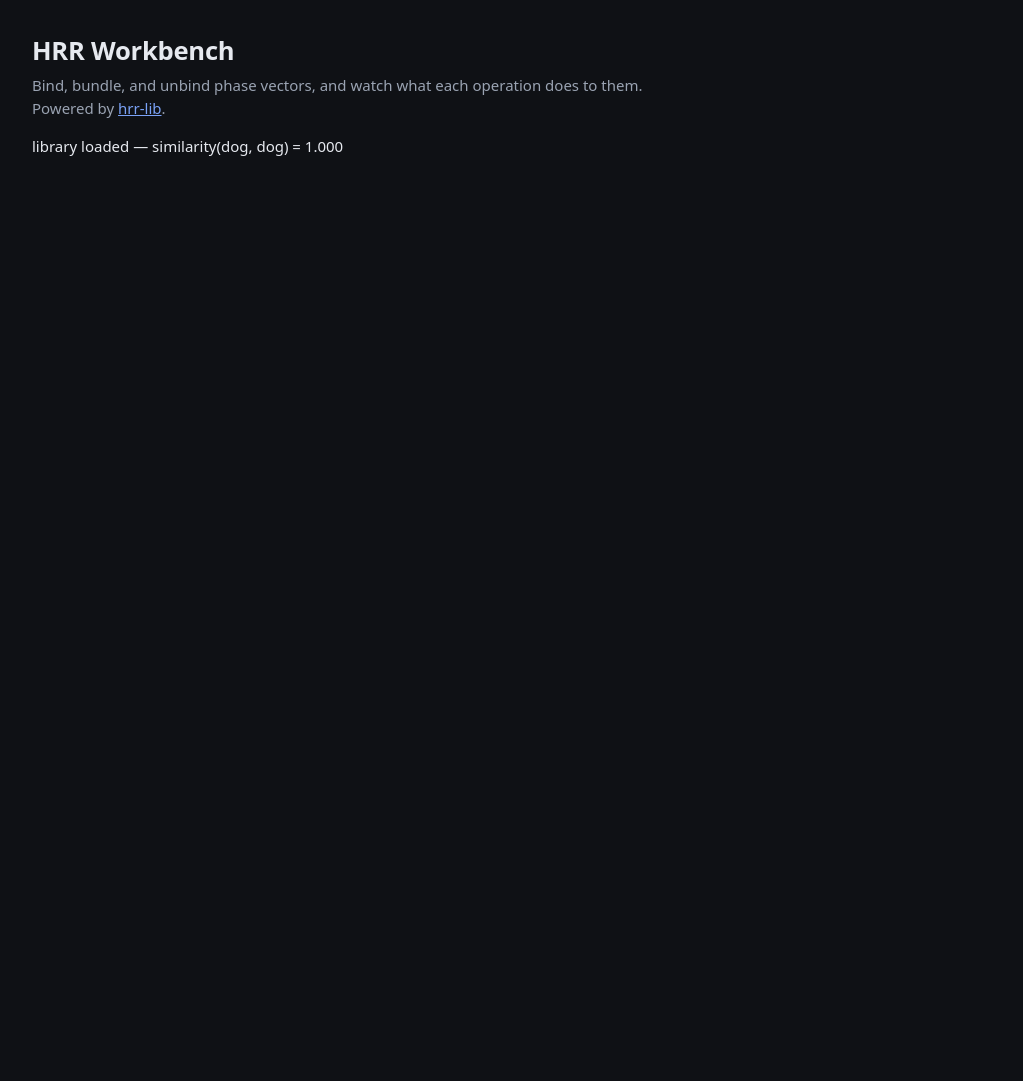
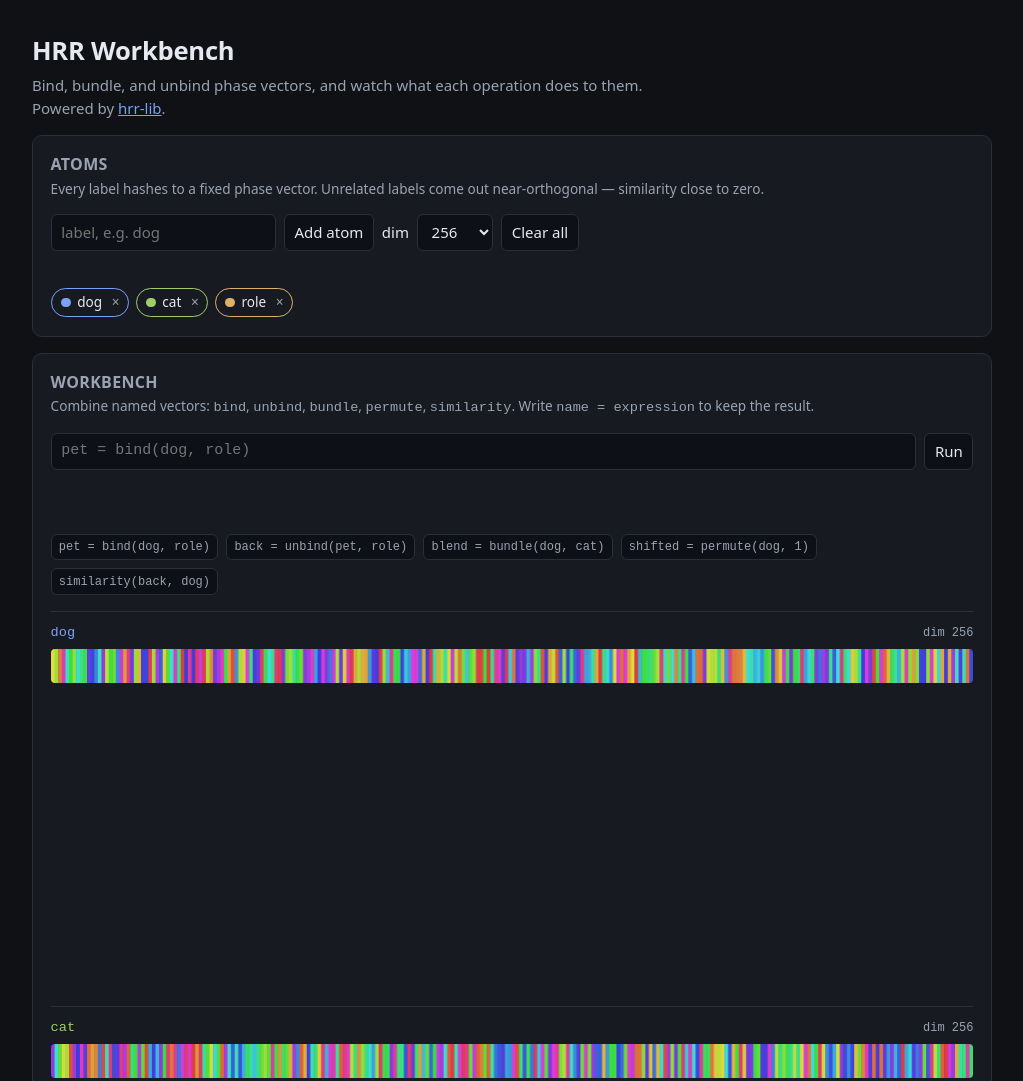
Before and after one commit to fingerskier/HRR.js, a website built with Vite: page web/index.html in a window 1280 px wide. Shown: the top 1081 px of the page, without its empty margins (128-1151 px from the left). Before the commit the page ends 800 px from the top, so only its background shows below. Built offline with nearby package versions, Linux system fonts and the light colour scheme.

Commit message:
feat(web): atom shelf and expression workbench

```diff
--- a/web/src/main.ts
+++ b/web/src/main.ts
@@ -1,8 +1,17 @@
 import './style.css'
-import { encodeAtom, similarity } from 'hrr-lib'
+import { mountShelf } from './panels/shelf.js'
+import { mountWorkbench } from './panels/workbench.js'
+import { Store } from './state.js'
 
 const app = document.querySelector<HTMLElement>('#app')
 if (app === null) throw new Error('#app is missing from index.html')
 
-const self = similarity(encodeAtom('dog', 256), encodeAtom('dog', 256))
-app.textContent = `library loaded — similarity(dog, dog) = ${self.toFixed(3)}`
+const store = new Store()
+
+mountShelf(app, store)
+mountWorkbench(app, store)
+
+// A starting point that already shows the interesting behaviour.
+store.addAtom('dog')
+store.addAtom('cat')
+store.addAtom('role')
--- /dev/null
+++ b/web/src/panels/shelf.ts
@@ -0,0 +1,103 @@
+import { DIMS, Store } from '../state.js'
+
+/**
+ * Atom management: type a label, get a deterministic vector. Also owns the
+ * dimension selector, since changing it re-encodes everything on the shelf.
+ */
+export function mountShelf(root: HTMLElement, store: Store): void {
+  const panel = document.createElement('section')
+  panel.className = 'panel'
+  panel.innerHTML = `
+    <h2>Atoms</h2>
+    <p class="hint">
+      Every label hashes to a fixed phase vector. Unrelated labels come out
+      near-orthogonal — similarity close to zero.
+    </p>
+    <form class="row" id="atom-form">
+      <input id="atom-label" placeholder="label, e.g. dog" autocomplete="off" size="18" />
+      <button type="submit">Add atom</button>
+      <label for="dim-select">dim</label>
+      <select id="dim-select"></select>
+      <button type="button" id="reset">Clear all</button>
+    </form>
+    <p class="error" id="atom-error"></p>
+    <div class="chips" id="chips"></div>
+  `
+  root.append(panel)
+
+  const form = panel.querySelector<HTMLFormElement>('#atom-form')!
+  const input = panel.querySelector<HTMLInputElement>('#atom-label')!
+  const select = panel.querySelector<HTMLSelectElement>('#dim-select')!
+  const reset = panel.querySelector<HTMLButtonElement>('#reset')!
+  const error = panel.querySelector<HTMLParagraphElement>('#atom-error')!
+  const chips = panel.querySelector<HTMLDivElement>('#chips')!
+
+  for (const dim of DIMS) {
+    const option = document.createElement('option')
+    option.value = String(dim)
+    option.textContent = String(dim)
+    select.append(option)
+  }
+  select.value = String(store.dim)
+
+  form.addEventListener('submit', event => {
+    event.preventDefault()
+    error.textContent = ''
+    try {
+      store.addAtom(input.value)
+      input.value = ''
+    } catch (e) {
+      error.textContent = e instanceof Error ? e.message : String(e)
+    }
+  })
+
+  select.addEventListener('change', () => {
+    error.textContent = ''
+    try {
+      store.setDim(Number(select.value))
+    } catch (e) {
+      error.textContent = e instanceof Error ? e.message : String(e)
+      select.value = String(store.dim)
+    }
+  })
+
+  reset.addEventListener('click', () => {
+    store.reset()
+    error.textContent = ''
+  })
+
+  const render = (): void => {
+    select.value = String(store.dim)
+    chips.replaceChildren()
+
+    for (const entry of store.entries) {
+      const chip = document.createElement('span')
+      chip.className = 'chip'
+      chip.style.borderColor = entry.color
+
+      const dot = document.createElement('i')
+      dot.style.background = entry.color
+      chip.append(dot, document.createTextNode(entry.name))
+
+      if (entry.kind === 'derived') {
+        const source = document.createElement('em')
+        source.textContent = entry.source
+        chip.append(source)
+      }
+
+      const remove = document.createElement('button')
+      remove.type = 'button'
+      remove.textContent = '×'
+      remove.title = `remove ${entry.name} and anything derived from it`
+      remove.addEventListener('click', () => {
+        store.remove(entry.name)
+      })
+      chip.append(remove)
+
+      chips.append(chip)
+    }
+  }
+
+  store.subscribe(render)
+  render()
+}
--- /dev/null
+++ b/web/src/panels/workbench.ts
@@ -0,0 +1,161 @@
+import type { Entry, Store } from '../state.js'
+import { drawDial } from '../viz/dial.js'
+import { drawScatter } from '../viz/scatter.js'
+import { drawStrip, indexAtX } from '../viz/strip.js'
+
+const EXAMPLES = [
+  'pet = bind(dog, role)',
+  'back = unbind(pet, role)',
+  'blend = bundle(dog, cat)',
+  'shifted = permute(dog, 1)',
+  'similarity(back, dog)',
+]
+
+/**
+ * The expression bar and one row per named vector. A row shows the strip; the
+ * row expands to a dial and a scatter when clicked.
+ */
+export function mountWorkbench(root: HTMLElement, store: Store): void {
+  const panel = document.createElement('section')
+  panel.className = 'panel'
+  panel.innerHTML = `
+    <h2>Workbench</h2>
+    <p class="hint">
+      Combine named vectors: <code>bind</code>, <code>unbind</code>,
+      <code>bundle</code>, <code>permute</code>, <code>similarity</code>.
+      Write <code>name = expression</code> to keep the result.
+    </p>
+    <form class="row" id="expr-form">
+      <input id="expr-input" placeholder="pet = bind(dog, role)" autocomplete="off" />
+      <button type="submit">Run</button>
+    </form>
+    <p class="error" id="expr-error"></p>
+    <p class="readout" id="expr-result"></p>
+    <div class="row examples" id="examples"></div>
+    <div id="rows"></div>
+  `
+  root.append(panel)
+
+  const form = panel.querySelector<HTMLFormElement>('#expr-form')!
+  const input = panel.querySelector<HTMLInputElement>('#expr-input')!
+  const error = panel.querySelector<HTMLParagraphElement>('#expr-error')!
+  const result = panel.querySelector<HTMLParagraphElement>('#expr-result')!
+  const examples = panel.querySelector<HTMLDivElement>('#examples')!
+  const rows = panel.querySelector<HTMLDivElement>('#rows')!
+
+  for (const example of EXAMPLES) {
+    const button = document.createElement('button')
+    button.type = 'button'
+    button.className = 'example'
+    button.textContent = example
+    button.addEventListener('click', () => {
+      input.value = example
+      input.focus()
+    })
+    examples.append(button)
+  }
+
+  form.addEventListener('submit', event => {
+    event.preventDefault()
+    error.textContent = ''
+    result.textContent = ''
+
+    const line = input.value.trim()
+    if (line === '') return
+
+    try {
+      // A bare similarity call yields a number; anything else yields a vector.
+      try {
+        const scalar = store.submitScalar(line)
+        result.textContent = `= ${scalar.toFixed(6)}`
+      } catch {
+        const entry = store.submit(line)
+        result.textContent = `stored ${entry.name}`
+      }
+      input.value = ''
+    } catch (e) {
+      error.textContent = e instanceof Error ? e.message : String(e)
+    }
+  })
+
+  const expanded = new Set<string>()
+
+  const buildRow = (entry: Entry): HTMLElement => {
+    const row = document.createElement('article')
+    row.className = 'vrow'
+
+    const head = document.createElement('div')
+    head.className = 'vrow-head'
+    head.innerHTML = `
+      <button type="button" class="vrow-toggle"></button>
+      <span class="vrow-readout"></span>
+    `
+    const toggle = head.querySelector<HTMLButtonElement>('.vrow-toggle')!
+    const readout = head.querySelector<HTMLSpanElement>('.vrow-readout')!
+    toggle.style.color = entry.color
+    toggle.textContent =
+      entry.kind === 'atom' ? entry.name : `${entry.name} = ${entry.source}`
+
+    const strip = document.createElement('canvas')
+    strip.className = 'strip'
+
+    const detail = document.createElement('div')
+    detail.className = 'vrow-detail'
+
+    const dial = document.createElement('canvas')
+    const scatter = document.createElement('canvas')
+    detail.append(dial, scatter)
+
+    row.append(head, strip, detail)
+
+    const isOpen = expanded.has(entry.name)
+    detail.hidden = !isOpen
+
+    toggle.addEventListener('click', () => {
+      if (expanded.has(entry.name)) expanded.delete(entry.name)
+      else expanded.add(entry.name)
+      detail.hidden = !expanded.has(entry.name)
+      if (!detail.hidden) {
+        drawDial(dial, entry.vector)
+        drawScatter(scatter, entry.vector)
+      }
+    })
+
+    strip.addEventListener('mousemove', event => {
+      const i = indexAtX(strip, entry.vector.length, event.clientX)
+      readout.textContent = `[${i}] ${entry.vector[i]!.toFixed(4)} rad`
+    })
+    strip.addEventListener('mouseleave', () => {
+      readout.textContent = `dim ${entry.vector.length}`
+    })
+    readout.textContent = `dim ${entry.vector.length}`
+
+    // Canvases must be in the document before they report a width.
+    queueMicrotask(() => {
+      drawStrip(strip, entry.vector)
+      if (isOpen) {
+        drawDial(dial, entry.vector)
+        drawScatter(scatter, entry.vector)
+      }
+    })
+
+    return row
+  }
+
+  const render = (): void => {
+    rows.replaceChildren()
+    if (store.entries.length === 0) {
+      const empty = document.createElement('p')
+      empty.className = 'hint'
+      empty.textContent = 'Add an atom above to get started.'
+      rows.append(empty)
+      return
+    }
+    for (const entry of store.entries) rows.append(buildRow(entry))
+  }
+
+  store.subscribe(render)
+  render()
+
+  window.addEventListener('resize', render)
+}
--- a/web/src/style.css
+++ b/web/src/style.css
@@ -116,3 +116,102 @@ button:hover {
   color: var(--ink-dim);
   min-height: 1.2em;
 }
+
+.chips {
+  display: flex;
+  flex-wrap: wrap;
+  gap: 0.4rem;
+  margin-top: 0.9rem;
+}
+
+.chip {
+  display: inline-flex;
+  align-items: center;
+  gap: 0.4rem;
+  border: 1px solid var(--line);
+  border-radius: 999px;
+  padding: 0.2rem 0.35rem 0.2rem 0.6rem;
+  font-size: 0.85rem;
+}
+
+.chip i {
+  width: 0.6rem;
+  height: 0.6rem;
+  border-radius: 50%;
+}
+
+.chip em {
+  color: var(--ink-dim);
+  font-style: normal;
+  font-family: ui-monospace, monospace;
+  font-size: 0.75rem;
+}
+
+.chip button {
+  border: 0;
+  background: transparent;
+  padding: 0 0.2rem;
+  color: var(--ink-dim);
+}
+
+.chip button:hover {
+  color: var(--bad);
+}
+
+#expr-input {
+  flex: 1 1 22rem;
+  font-family: ui-monospace, monospace;
+}
+
+.examples {
+  margin: 0.5rem 0 1rem;
+}
+
+.example {
+  font-family: ui-monospace, monospace;
+  font-size: 0.75rem;
+  padding: 0.2rem 0.45rem;
+  color: var(--ink-dim);
+}
+
+.vrow {
+  border-top: 1px solid var(--line);
+  padding: 0.7rem 0;
+}
+
+.vrow-head {
+  display: flex;
+  justify-content: space-between;
+  align-items: baseline;
+  gap: 1rem;
+  margin-bottom: 0.35rem;
+}
+
+.vrow-toggle {
+  border: 0;
+  background: transparent;
+  padding: 0;
+  font-family: ui-monospace, monospace;
+  font-size: 0.85rem;
+  text-align: left;
+}
+
+.vrow-readout {
+  font-family: ui-monospace, monospace;
+  font-size: 0.75rem;
+  color: var(--ink-dim);
+  white-space: nowrap;
+}
+
+.vrow-detail {
+  display: grid;
+  grid-template-columns: minmax(0, 1fr) minmax(0, 2fr);
+  gap: 1rem;
+  margin-top: 0.6rem;
+}
+
+@media (max-width: 40rem) {
+  .vrow-detail {
+    grid-template-columns: minmax(0, 1fr);
+  }
+}
```
